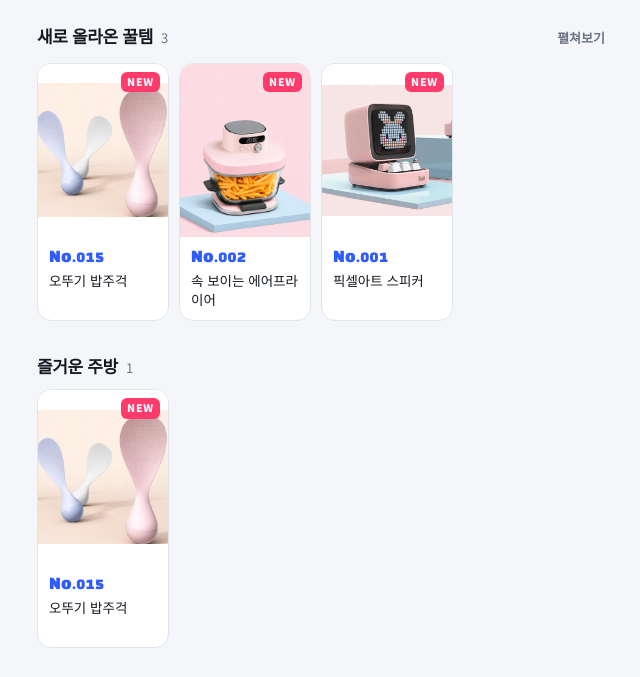
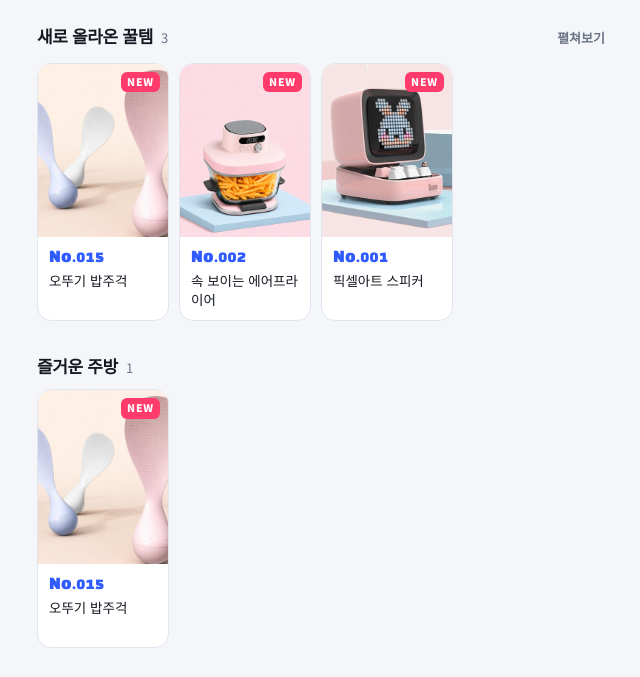
Before and after one commit to gilkim72/kkultem-diary, a plain HTML site: page index.html in a window 1280 px wide. Shown: the part 814-1491 px from the top of the page, without its empty margins (319-959 px from the left). Drawn offline with Linux system fonts and the light colour scheme.

Commit message:
Fill cards 015 and 001 photos to match 002 height

```diff
--- a/index.html
+++ b/index.html
@@ -78,6 +78,9 @@ button,input,select,textarea{font:inherit;color:inherit}
 @keyframes flash{0%,40%{box-shadow:0 0 0 3px var(--accent)}100%{box-shadow:0 0 0 0 transparent}}
 .thumb{aspect-ratio:3/4;max-width:100%;background:#fff;display:grid;place-items:center;overflow:hidden}
 .thumb img{width:100%;height:100%;object-fit:contain;background:#fff}
+/* Match the original square photos to the full-height 002 card. */
+.card[data-n="15"] .thumb,.card[data-n="1"] .thumb{position:relative}
+.card[data-n="15"] .thumb img,.card[data-n="1"] .thumb img{position:absolute;inset:0;width:100%;height:100%;object-fit:cover;object-position:center}
 .ph{width:100%;height:100%;display:grid;place-items:center;background:var(--soft);color:var(--soft-ink);font-family:var(--f-num);font-size:38px}
 .meta{display:flex;flex-direction:column;gap:2px;padding:9px 11px 11px}
 .meta .no{font-family:var(--f-num);font-size:15px;color:var(--accent);letter-spacing:.02em}
```
